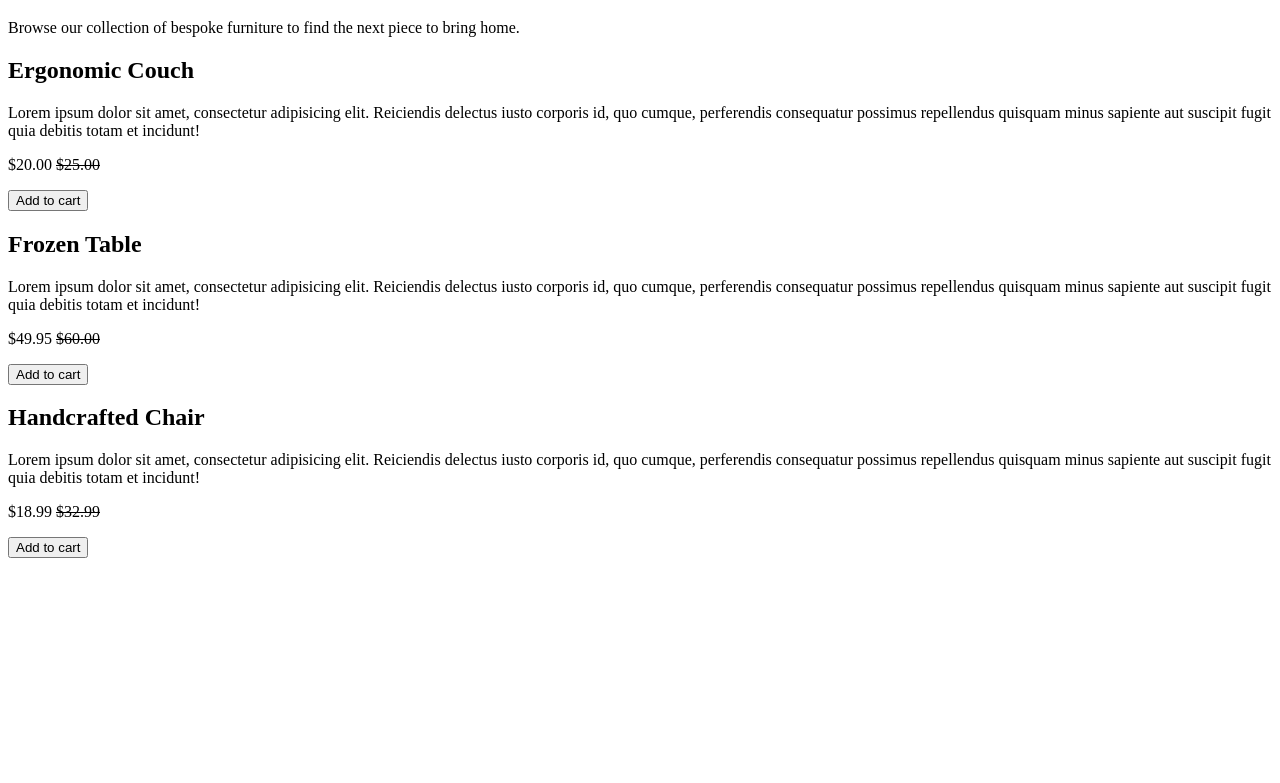
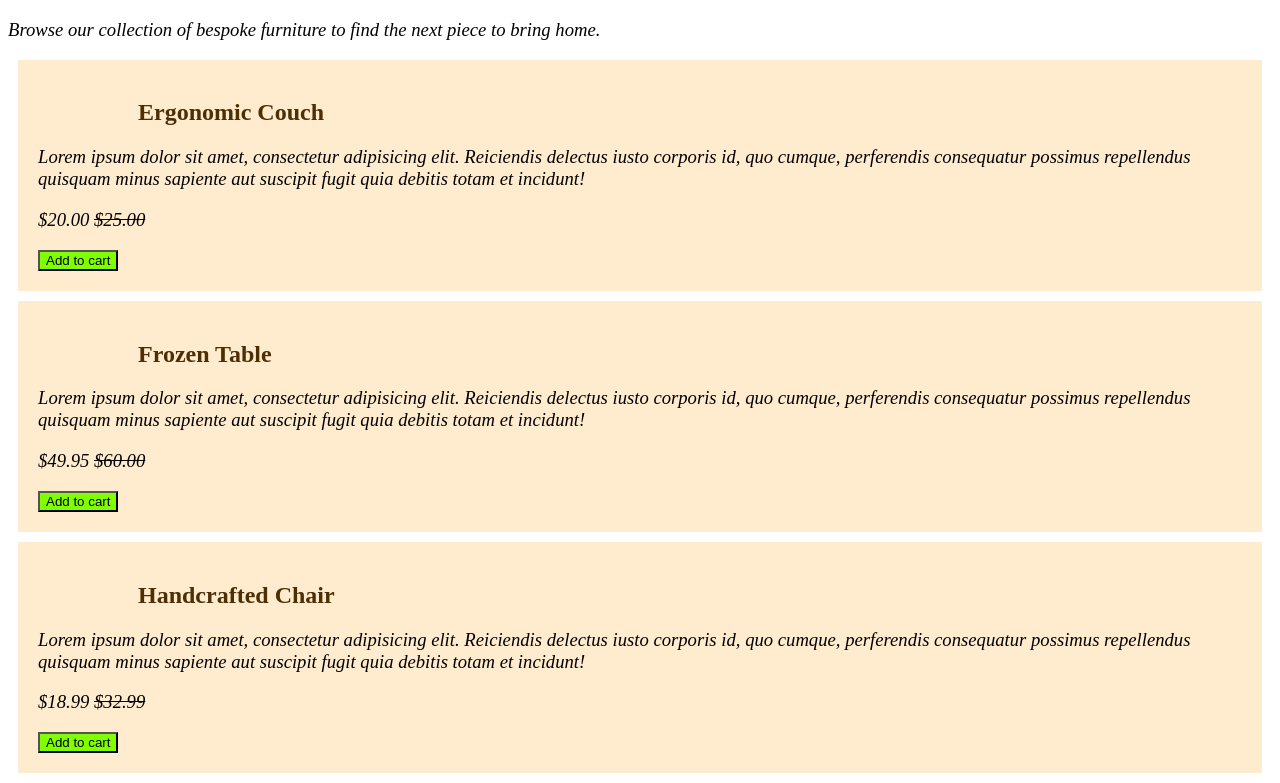
Before and after one commit to Sylesdeas/furniture-emporeum, a plain HTML site: page index.html in a window 1280 px wide. Shown: the part 61-844 px from the top of the page. Before the commit the page ends 800 px from the top, so only its background shows below. Drawn offline with Linux system fonts and the light colour scheme.

Commit message:
furnitured emporeum

```diff
--- a/index.css
+++ b/index.css
@@ -0,0 +1,17 @@
+p {
+  font-size: 14pt;
+  font-style: oblique;
+}
+.checkout {
+  background-color: chartreuse;
+}
+h2 {
+  padding-left: 100px;
+  padding-right: 100px;
+  color: rgb(77, 46, 5);
+}
+article {
+  background-color: blanchedalmond;
+  padding: 20px;
+  margin: 10px;
+}
--- a/index.html
+++ b/index.html
@@ -1,8 +1,9 @@
-<!DOCTYPE html>
+<!doctype html>
 <html lang="en">
   <head>
     <title>Furniture Emporium</title>
   </head>
+  <link rel="stylesheet" href="index.css" />
   <body>
     <main>
       <header>
@@ -21,7 +22,7 @@
           debitis totam et incidunt!
         </p>
         <p>$20.00 <s>$25.00</s></p>
-        <button>Add to cart</button>
+        <button class="checkout">Add to cart</button>
       </article>
       <article>
         <h2>Frozen Table</h2>
@@ -32,7 +33,7 @@
           debitis totam et incidunt!
         </p>
         <p>$49.95 <s>$60.00</s></p>
-        <button>Add to cart</button>
+        <button class="checkout">Add to cart</button>
       </article>
       <article>
         <h2>Handcrafted Chair</h2>
@@ -43,7 +44,7 @@
           debitis totam et incidunt!
         </p>
         <p>$18.99 <s>$32.99</s></p>
-        <button>Add to cart</button>
+        <button class="checkout">Add to cart</button>
       </article>
     </main>
   </body>
```
